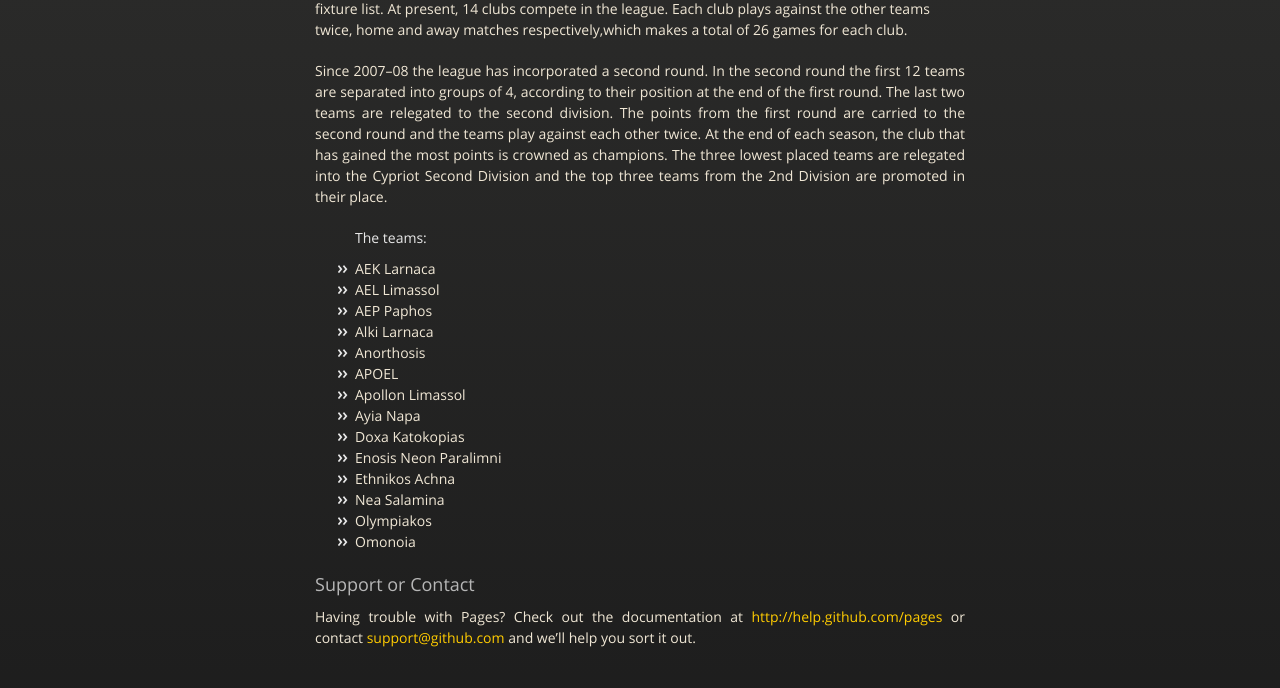
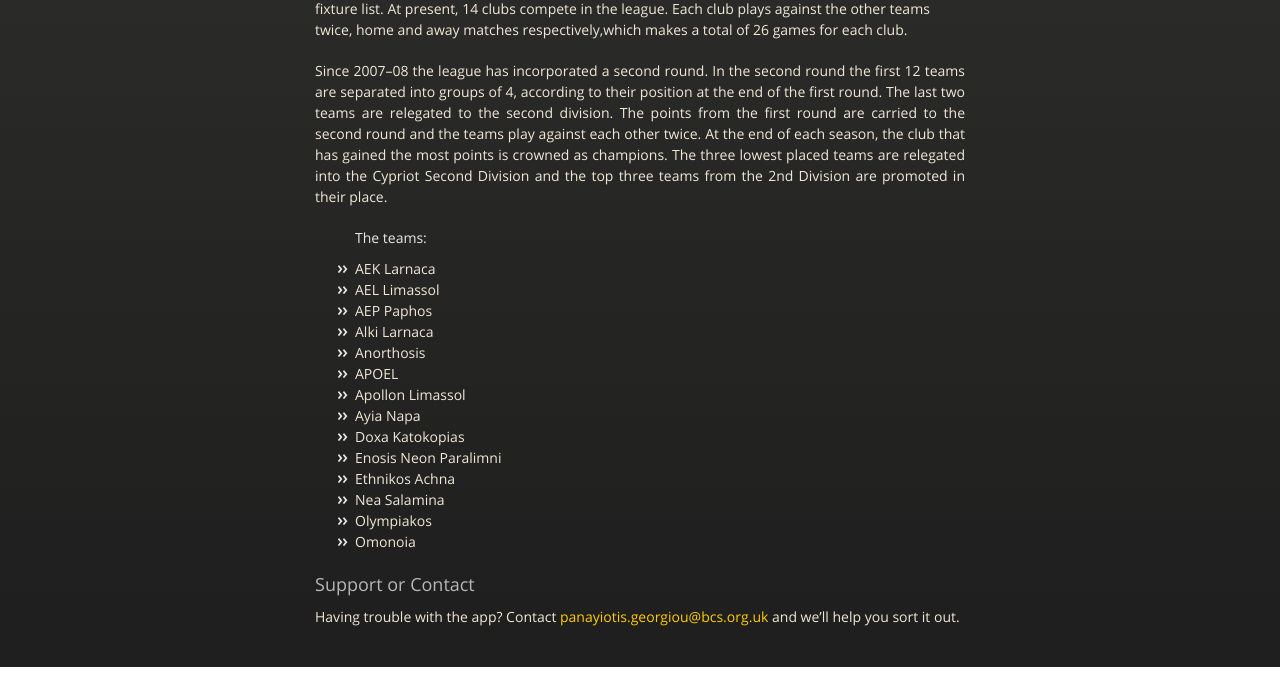
Before and after one commit to bouzouksis1987/cyprus-football-fixtures-2012-2013, a plain HTML site: page index.html in a window 1280 px wide. Shown: the part 808-1496 px from the top of the page. After the commit the page ends 1475 px from the top, so only its background shows below. Drawn offline with nearby package versions, Linux system fonts and the light colour scheme.

Commit message:
Update index.html

```diff
--- a/index.html
+++ b/index.html
@@ -105,7 +105,7 @@ $ git checkout gh-pages
 -->
 <h3>Support or Contact</h3>
 
-<p>Having trouble with Pages? Check out the documentation at <a href="http://help.github.com/pages">http://help.github.com/pages</a> or contact <a href="mailto:support@github.com">support@github.com</a> and we’ll help you sort it out.</p>
+<p>Having trouble with the app? Contact <a href="mailto:panayiotis.georgiou@bcs.org.uk">panayiotis.georgiou@bcs.org.uk</a> and we’ll help you sort it out.</p>
 
 
     </div>
```
